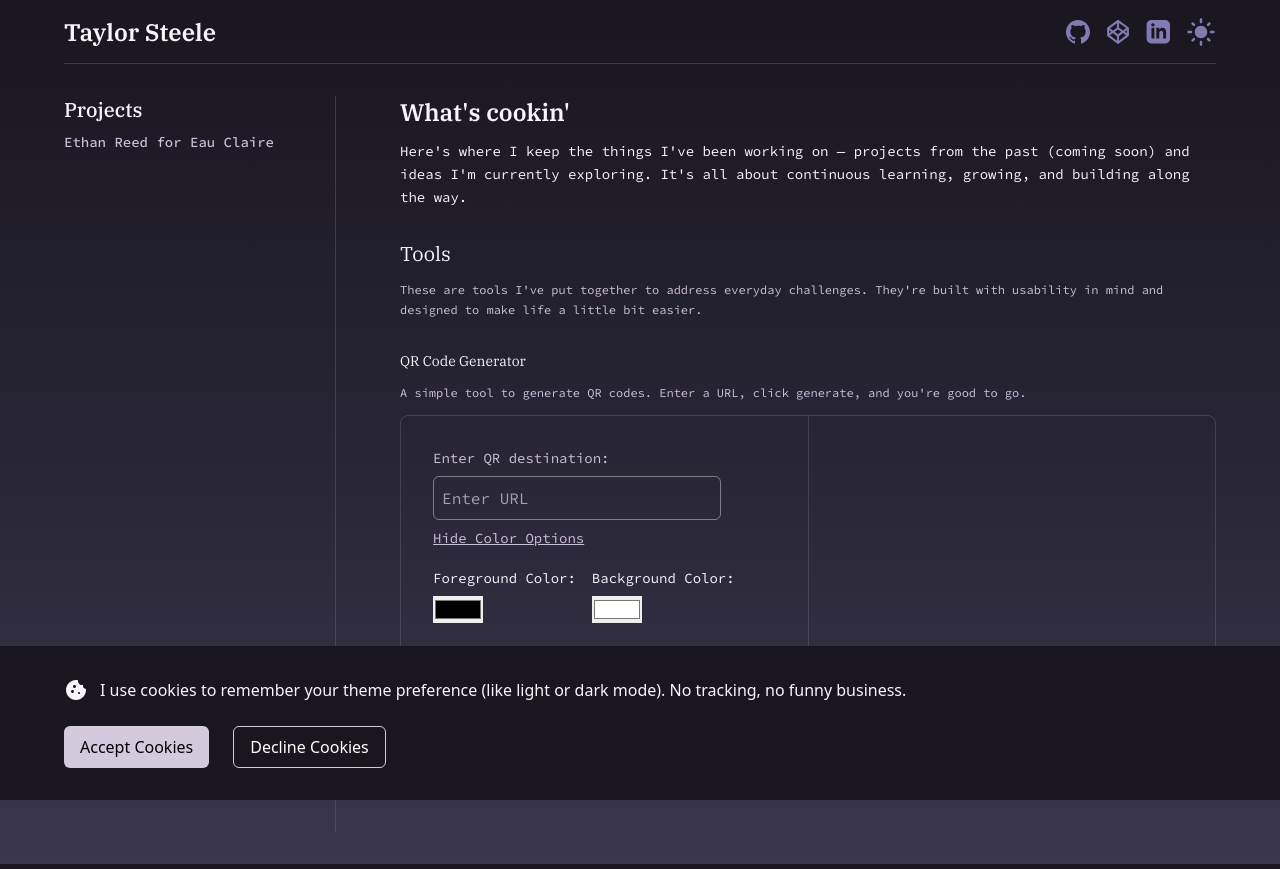
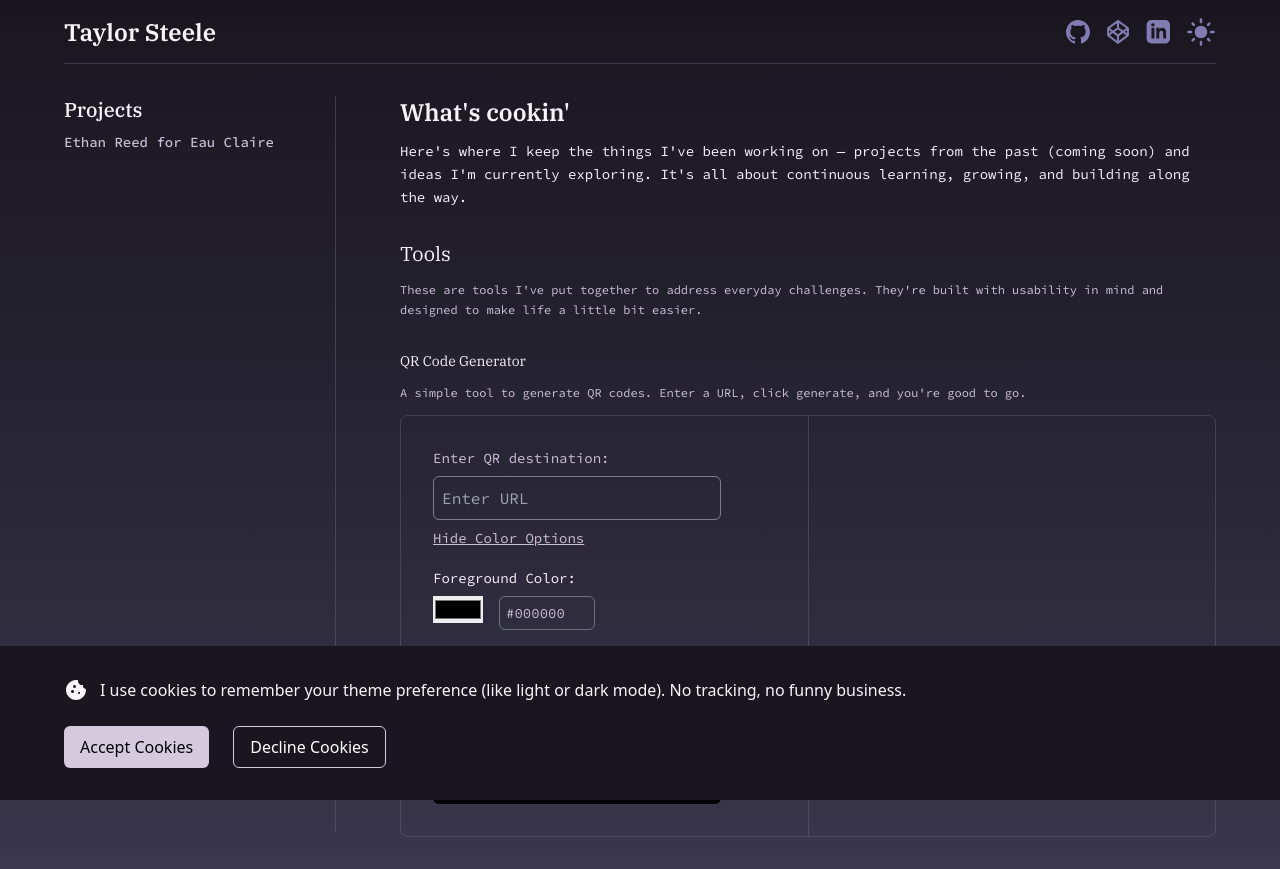
Before and after one commit to MashedTaytors/Steele-site, a Next.js app: page /projects in a window 1280 px wide. Both pictures are taken after a click on the button "Modify Colors". Built offline with nearby package versions, Linux system fonts and the light colour scheme; no server answers.

Commit message:
modify color layout change

```diff
--- a/src/components/qr-generator.tsx
+++ b/src/components/qr-generator.tsx
@@ -60,24 +60,42 @@ const QRCodeGenerator: React.FC = () => {
         {/* Color Options */}
         {showColorOptions && (
 
-          <div className="flex flex-row gap-4 my-3">
+          <div className="flex flex-col gap-4 my-3">
             <div className="flex flex-col gap-2">
               <label className="text-sm text-foreground">Foreground Color:</label>
+                <div className="flex flex-row gap-4">
                   <input
                     type="color"
                     value={fgColor}
                     onChange={(e) => setFgColor(e.target.value)}
                     className="cursor-pointer"
                   />
+                    <input
+                      type="text"
+                      value={fgColor}
+                      onChange={(e) => setFgColor(e.target.value)}
+                      placeholder="#000000"
+                      className="p-1.5 border rounded-md text-sm w-24 bg-transparent border-solid border-gray-500 "
+                    />
+                </div>
             </div>
             <div className="flex flex-col gap-2">
               <label className="text-sm text-foreground">Background Color:</label>
+              <div className="flex flex-row gap-4">
                 <input
                   type="color"
                   value={bgColor}
                   onChange={(e) => setBgColor(e.target.value)}
-                className="cursor-pointer"
+                  className="cursor-pointer "
                 />
+                  <input
+                    type="text"
+                    value={bgColor}
+                    onChange={(e) => setBgColor(e.target.value)}
+                    placeholder="#ffffff"
+                    className="p-1.5 border rounded-md text-sm w-24 bg-transparent border-solid border-gray-500 "
+                  />
+              </div>
              </div>
           </div>
         )}
```
Lines whose indentation alone changed are shown as unchanged.
